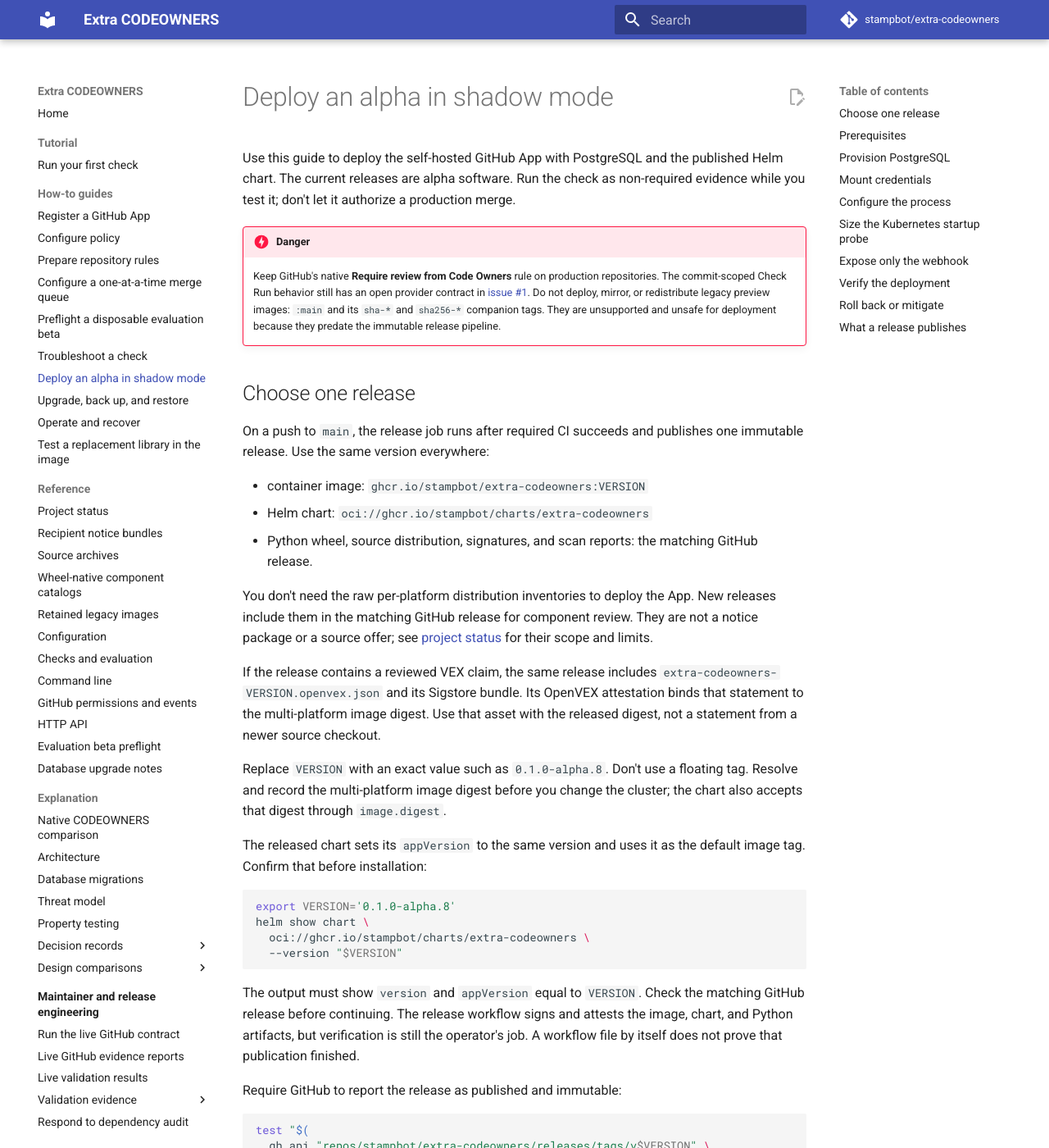
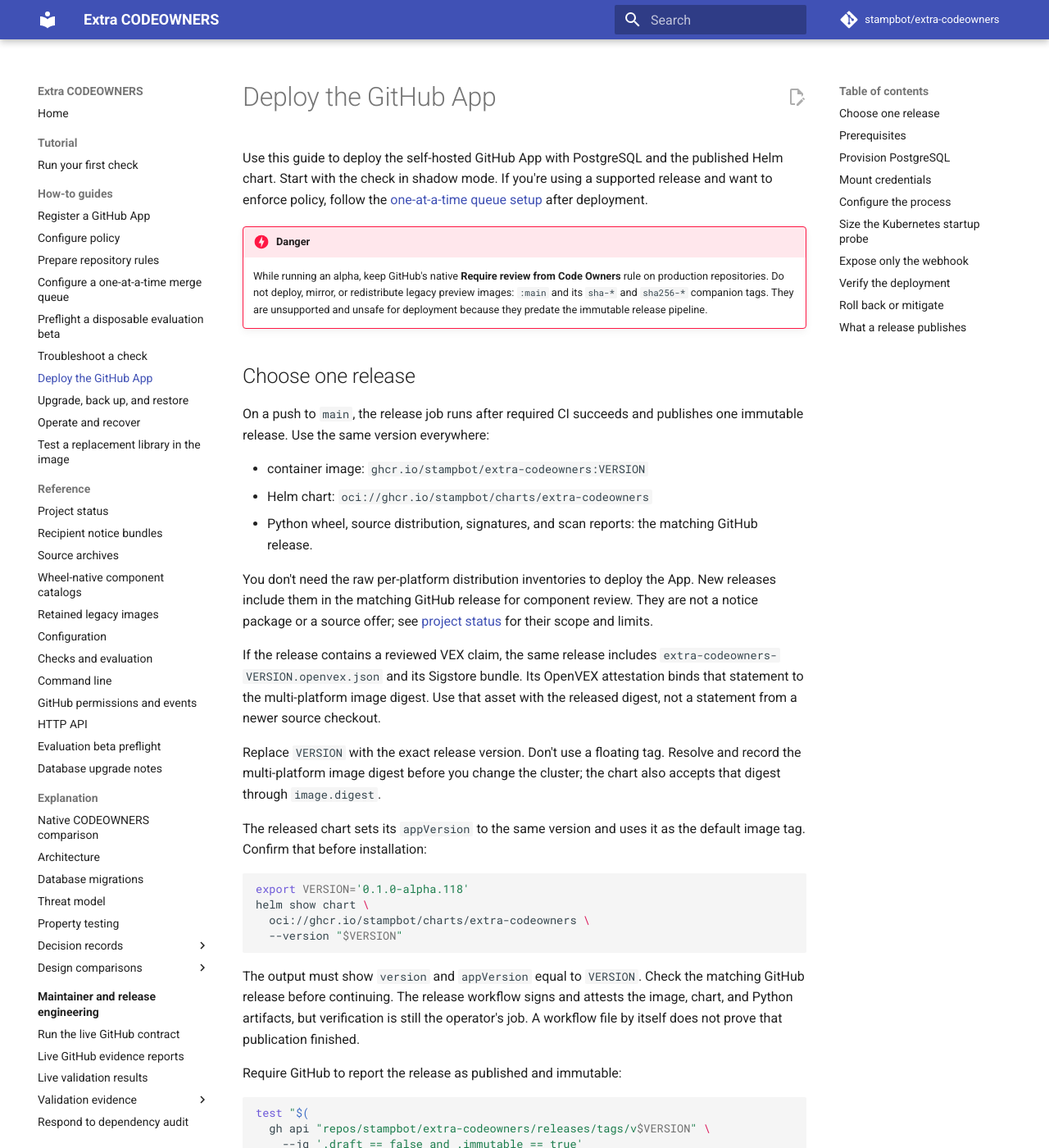
Before and after one commit to stampbot/extra-codeowners, an MkDocs documentation site: the page built from docs/how-to/deploy.md, in a window 1280 px wide and 1400 px high. Shown: the whole window at 82% size. Built offline with MkDocs 1.6.1 and Material for MkDocs 9.7.7, drawn with Linux system fonts in a browser that asks for light colours; comment, search, counter and statistics services are not loaded; some of the changed text lies outside the part shown.

Commit message:
docs: route deployment and Helm operators to the queue setup
Signed-off-by: Danny Sauer <github@dannysauer.com>

````diff
--- a/docs/how-to/deploy.md
+++ b/docs/how-to/deploy.md
@@ -1,15 +1,13 @@
-# Deploy an alpha in shadow mode
+# Deploy the GitHub App
 
 Use this guide to deploy the self-hosted GitHub App with PostgreSQL and the
-published Helm chart. The current releases are alpha software. Run the check as
-non-required evidence while you test it; don't let it authorize a production
-merge.
+published Helm chart. Start with the check in shadow mode. If you're using a
+supported release and want to enforce policy, follow the
+[one-at-a-time queue setup](test-merge-queue.md) after deployment.
 
 !!! danger
-    Keep GitHub's native **Require review from Code Owners** rule on production
-    repositories. The commit-scoped Check Run behavior still has an open
-    provider contract in
-    [issue #1](https://github.com/stampbot/extra-codeowners/issues/1). Do not
+    While running an alpha, keep GitHub's native **Require review from Code
+    Owners** rule on production repositories. Do not
     deploy, mirror, or redistribute legacy preview images: `:main` and its
     `sha-*` and `sha256-*` companion tags. They are unsupported and unsafe for
     deployment because they predate the immutable release pipeline.
@@ -34,7 +32,7 @@ If the release contains a reviewed VEX claim, the same release includes
 attestation binds that statement to the multi-platform image digest. Use that
 asset with the released digest, not a statement from a newer source checkout.
 
-Replace `VERSION` with an exact value such as `0.1.0-alpha.8`. Don't use a
+Replace `VERSION` with the exact release version. Don't use a
 floating tag. Resolve and record the multi-platform image digest before you
 change the cluster; the chart also accepts that digest through `image.digest`.
 
@@ -42,7 +40,7 @@ The released chart sets its `appVersion` to the same version and uses it as the
 default image tag. Confirm that before installation:
 
 ```bash
-export VERSION='0.1.0-alpha.8'
+export VERSION='0.1.0-alpha.118'
 helm show chart \
   oci://ghcr.io/stampbot/charts/extra-codeowners \
   --version "$VERSION"
@@ -97,7 +95,7 @@ its residual risk.
 
 Before scheduling a deployment, obtain:
 
-- an Extra CODEOWNERS alpha image, verified and pinned by platform digest
+- an Extra CODEOWNERS image, verified and pinned by digest
 - the exact chart source associated with that image
 - a GitHub App with the
   [required permissions and events](../reference/github-permissions.md)
--- a/mkdocs.yml
+++ b/mkdocs.yml
@@ -37,7 +37,7 @@ nav:
       - Configure a one-at-a-time merge queue: how-to/test-merge-queue.md
       - Preflight a disposable evaluation beta: how-to/preflight-evaluation-beta.md
       - Troubleshoot a check: how-to/troubleshoot-check.md
-      - Deploy an alpha in shadow mode: how-to/deploy.md
+      - Deploy the GitHub App: how-to/deploy.md
       - Upgrade, back up, and restore: how-to/upgrade.md
       - Operate and recover: how-to/operate.md
       - Test a replacement library in the image: how-to/test-replacement-library.md
````
Also changed, not shown: charts/extra-codeowners/README.md (+11 -12 lines), docs/how-to/upgrade.md (+5 -3 lines), docs/index.md (+1 -1 lines), docs/reference/upgrade-notes.md (+6 -6 lines).
